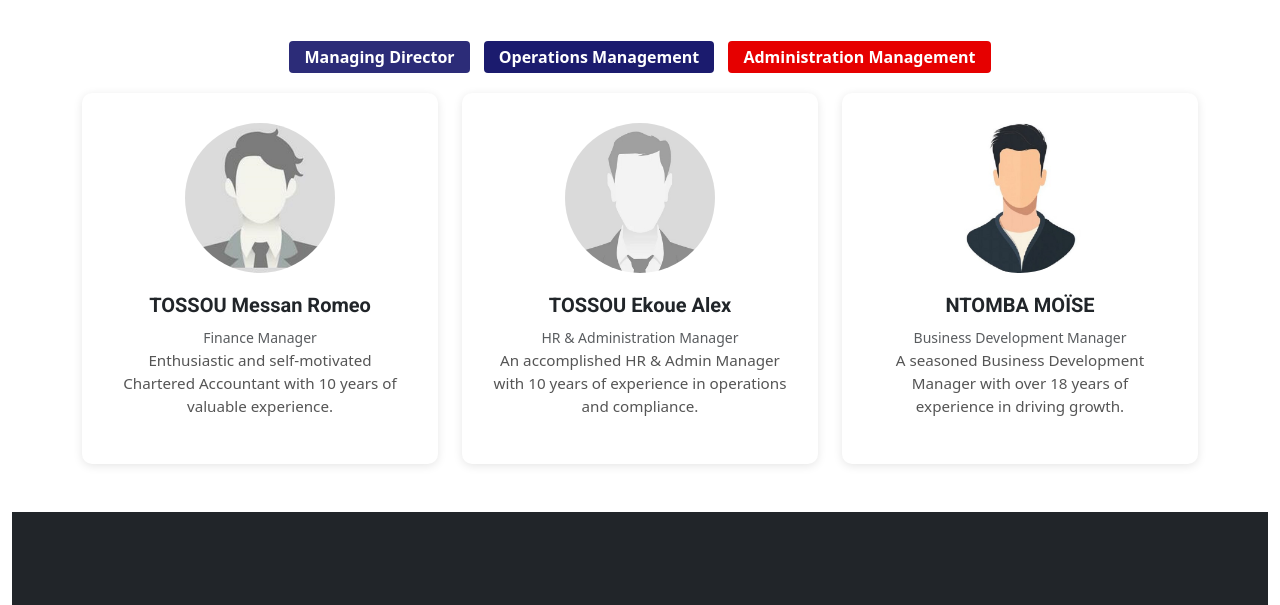
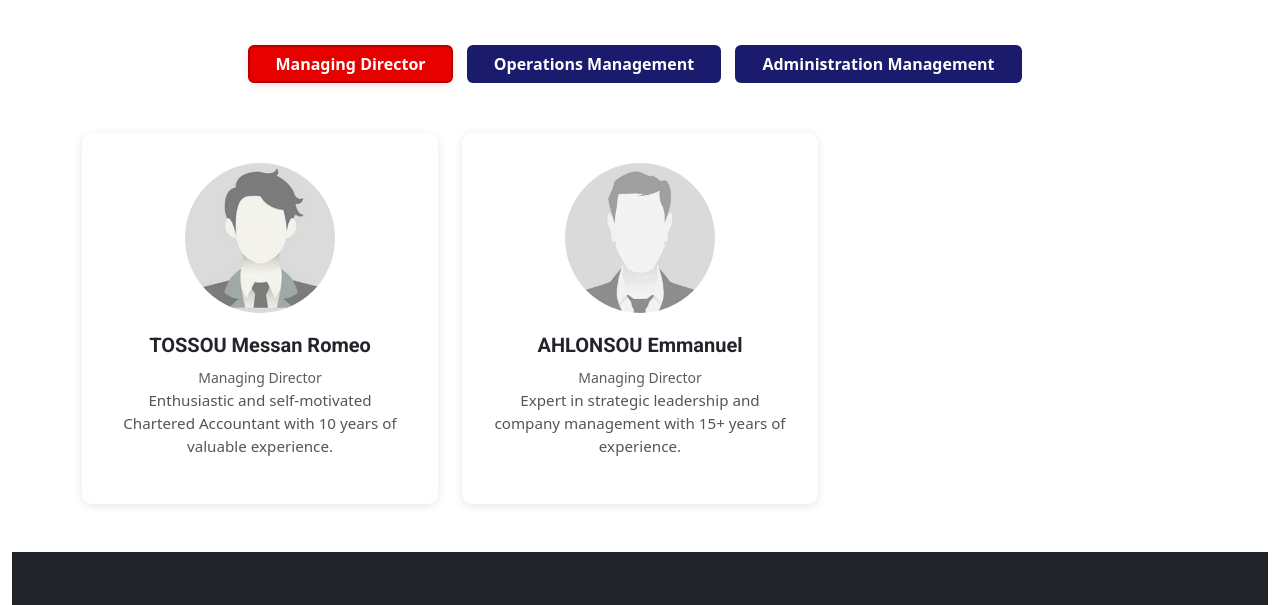
Before and after one commit to Edleben/group-agecosco, a plain HTML site: page team.html in a window 1280 px wide. Shown: the part 639-1244 px from the top of the page. Drawn offline with nearby package versions, Linux system fonts and the light colour scheme.

Commit message:
ajoute de nouvelles modifications

```diff
--- a/team.html
+++ b/team.html
@@ -257,9 +257,12 @@
             .role-tab {
                 font-weight: 600;
                 color: white;
-                padding: 5px 15px;
-                margin: 0 5px;
-                border-radius: 4px;
+                padding: 5px 25px;
+                margin: 0 10px 10px 0;
+                border-radius: 6px;
+                border: 2px solid transparent;
+                transition: background 0.2s, color 0.2s, border 0.2s;
+                outline: none;
             }
 
             .role-managing {
@@ -272,6 +275,22 @@
 
             .role-admin {
                 background-color: #e60000;
+            }
+
+            .role-tab.active-role {
+                background-color: #e60000 !important;
+                border: 2px solid #b30000;
+                color: #fff;
+                box-shadow: 0 2px 8px rgba(230, 0, 0, 0.12);
+            }
+
+            /* Couleur par défaut pour le bouton Administration Management */
+            .role-tab:not(.active-role).role-admin {
+                background-color: #1b1b6e;
+            }
+
+            .container.text-center.my-4 {
+                margin-bottom: 2.5rem !important;
             }
 
             .team-card {
@@ -310,46 +329,80 @@
         <body>
 
 
-            <!-- Role Tabs -->
+            <!-- Role Tabs as Buttons -->
             <div class="container text-center my-4">
-                <span class="role-tab role-managing">Managing Director</span>
-                <span class="role-tab role-operations">Operations Management</span>
-                <span class="role-tab role-admin">Administration Management</span>
+                <button id="btn-managing" class="role-tab role-managing" onclick="showTeam('managing')">Managing
+                    Director</button>
+                <button id="btn-operations" class="role-tab role-operations" onclick="showTeam('operations')">Operations
+                    Management</button>
+                <button id="btn-admin" class="role-tab role-admin" onclick="showTeam('admin')">Administration
+                    Management</button>
             </div>
 
-            <!-- Team Member Cards -->
+            <!-- Team Member Cards (Dynamic by Role) -->
             <div class="container">
                 <div class="row g-4">
-                    <!-- Member 1 -->
-                    <div class="col-md-4">
+                    <!-- Managing Director (2) -->
+                    <div class="col-md-4 team-group team-managing" style="display:none;">
                         <div class="team-card">
-                            <img src="img/team-1.jpg" alt="Dorah Wamada">
+                            <img src="img/team-1.jpg" alt="TOSSOU Messan Romeo">
                             <h5>TOSSOU Messan Romeo</h5>
-                            <small class="text-muted">Finance Manager</small>
+                            <small class="text-muted">Managing Director</small>
                             <p>Enthusiastic and self-motivated Chartered Accountant with 10 years of valuable
-                                experience.</p>
+                                experience.
+                            </p>
                         </div>
                     </div>
-
-                    <!-- Member 2 -->
-                    <div class="col-md-4">
+                    <div class="col-md-4 team-group team-managing" style="display:none;">
                         <div class="team-card">
-                            <img src="img/team-2.jpg" alt="Hellen Kabete">
-                            <h5>TOSSOU Ekoue Alex</h5>
-                            <small class="text-muted">HR & Administration Manager</small>
-                            <p>An accomplished HR & Admin Manager with 10 years of experience in operations and
-                                compliance.</p>
+                            <img src="img/team-4.jpg" alt="AHLONSOU Emmanuel">
+                            <h5>AHLONSOU Emmanuel</h5>
+                            <small class="text-muted">Managing Director</small>
+                            <p>Expert in strategic leadership and company management with 15+ years of experience.</p>
                         </div>
                     </div>
-
-                    <!-- Member 3 -->
-                    <div class="col-md-4">
+                    <!-- Operations Management (2) -->
+                    <div class="col-md-4 team-group team-operations" style="display:none;">
                         <div class="team-card">
-                            <img src="img/team-3.jpg" alt="Benta Mweu">
+                            <img src="img/team-3.jpg" alt="NTOMBA MOÏSE">
                             <h5>NTOMBA MOÏSE</h5>
-                            <small class="text-muted">Business Development Manager</small>
-                            <p>A seasoned Business Development Manager with over 18 years of experience in driving
-                                growth.</p>
+                            <small class="text-muted">Operations Manager</small>
+                            <p>A seasoned Operations Manager with over 18 years of experience in driving growth.</p>
+                        </div>
+                    </div>
+                    <div class="col-md-4 team-group team-operations" style="display:none;">
+                        <div class="team-card">
+                            <img src="img/team-2.jpg" alt="TOSSOU Ekoue Alex">
+                            <h5>TOSSOU Ekoue Alex</h5>
+                            <small class="text-muted">Operations Supervisor</small>
+                            <p>Experienced in operations and compliance, ensuring smooth business processes.</p>
+                        </div>
+                    </div>
+                    <!-- Administration Management (3) -->
+                    <div class="col-md-4 team-group team-admin" style="display:none;">
+                        <div class="team-card">
+                            <img src="img/team-2.jpg" alt="TOSSOU Ekoue Alex">
+                            <h5>TOSSOU Ekoue Alex</h5>
+                            <small class="text-muted">Administration Management</small>
+                            <p>Expert in HR & Administration with 10 years of experience in operations and compliance.
+                            </p>
+                        </div>
+                    </div>
+                    <div class="col-md-4 team-group team-admin" style="display:none;">
+                        <div class="team-card">
+                            <img src="img/team-4.jpg" alt="AHLONSOU Emmanuel">
+                            <h5>AHLONSOU Emmanuel</h5>
+                            <small class="text-muted">Administration Management</small>
+                            <p>Expert in strategic leadership and company management with 15+ years of experience.</p>
+                        </div>
+                    </div>
+                    <div class="col-md-4 team-group team-admin" style="display:none;">
+                        <div class="team-card">
+                            <img src="img/team-1.jpg" alt="TOSSOU Messan Romeo">
+                            <h5>TOSSOU Messan Romeo</h5>
+                            <small class="text-muted">Administration Management</small>
+                            <p>Chartered Accountant with 10 years of valuable experience in administration and finance.
+                            </p>
                         </div>
                     </div>
                 </div>
@@ -448,6 +501,29 @@
 
             <!-- Template Javascript -->
             <script src="js/main.js"></script>
+            <script>
+                function showTeam(role) {
+                    // Hide all
+                    document.querySelectorAll('.team-group').forEach(function (el) {
+                        el.style.display = 'none';
+                    });
+                    // Show selected
+                    document.querySelectorAll('.team-' + role).forEach(function (el) {
+                        el.style.display = '';
+                    });
+                    // Remove active from all buttons
+                    document.querySelectorAll('.role-tab').forEach(function (btn) {
+                        btn.classList.remove('active-role');
+                    });
+                    // Add active to selected
+                    var btn = document.getElementById('btn-' + role);
+                    if (btn) btn.classList.add('active-role');
+                }
+                // Show Managing Director by default
+                document.addEventListener('DOMContentLoaded', function () {
+                    showTeam('managing');
+                });
+            </script>
         </body>
 
 </html>
```
Also changed, not shown: P&I Claims Handling.html (renamed from forensic.html, +1 -1 lines).
